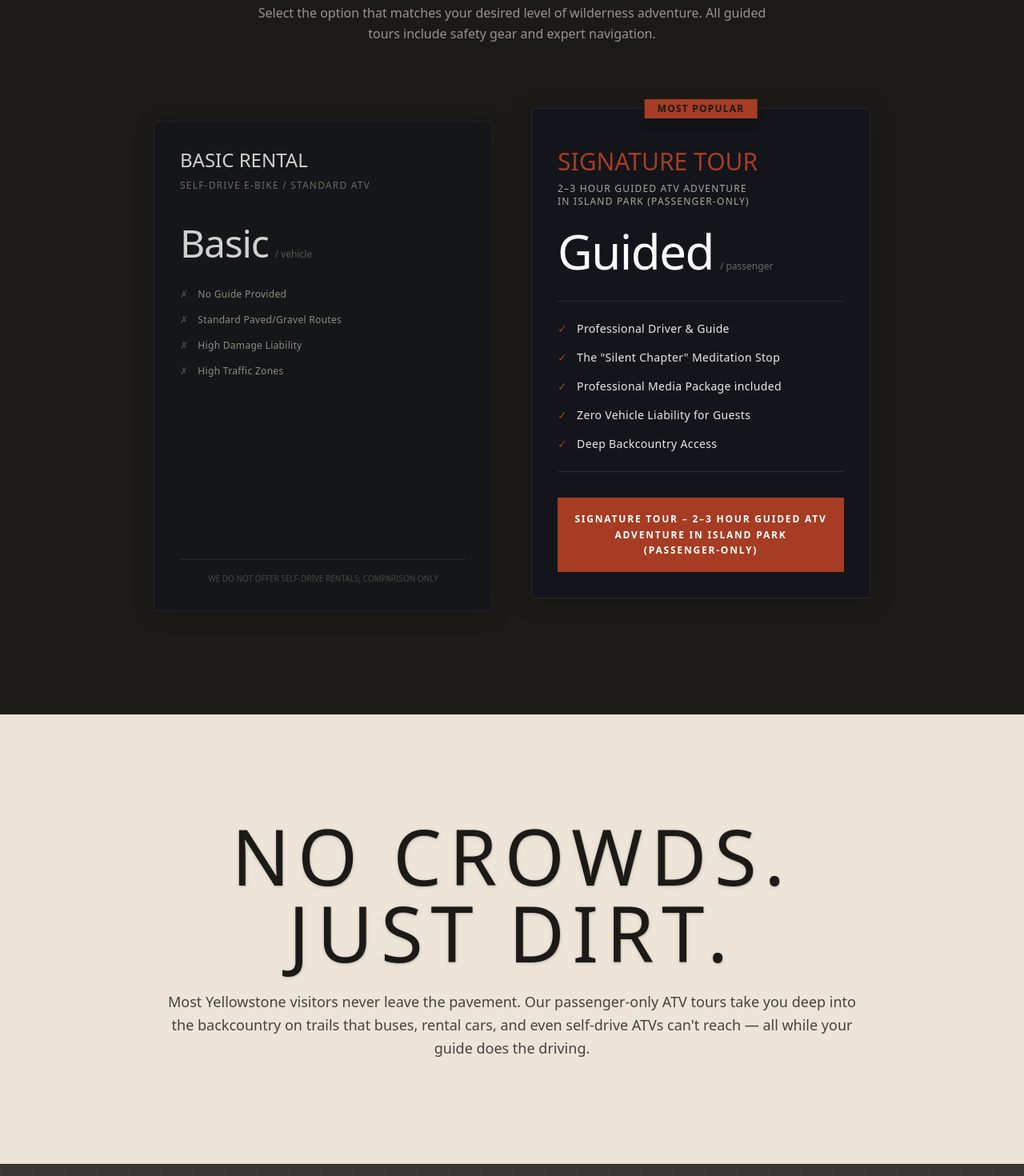
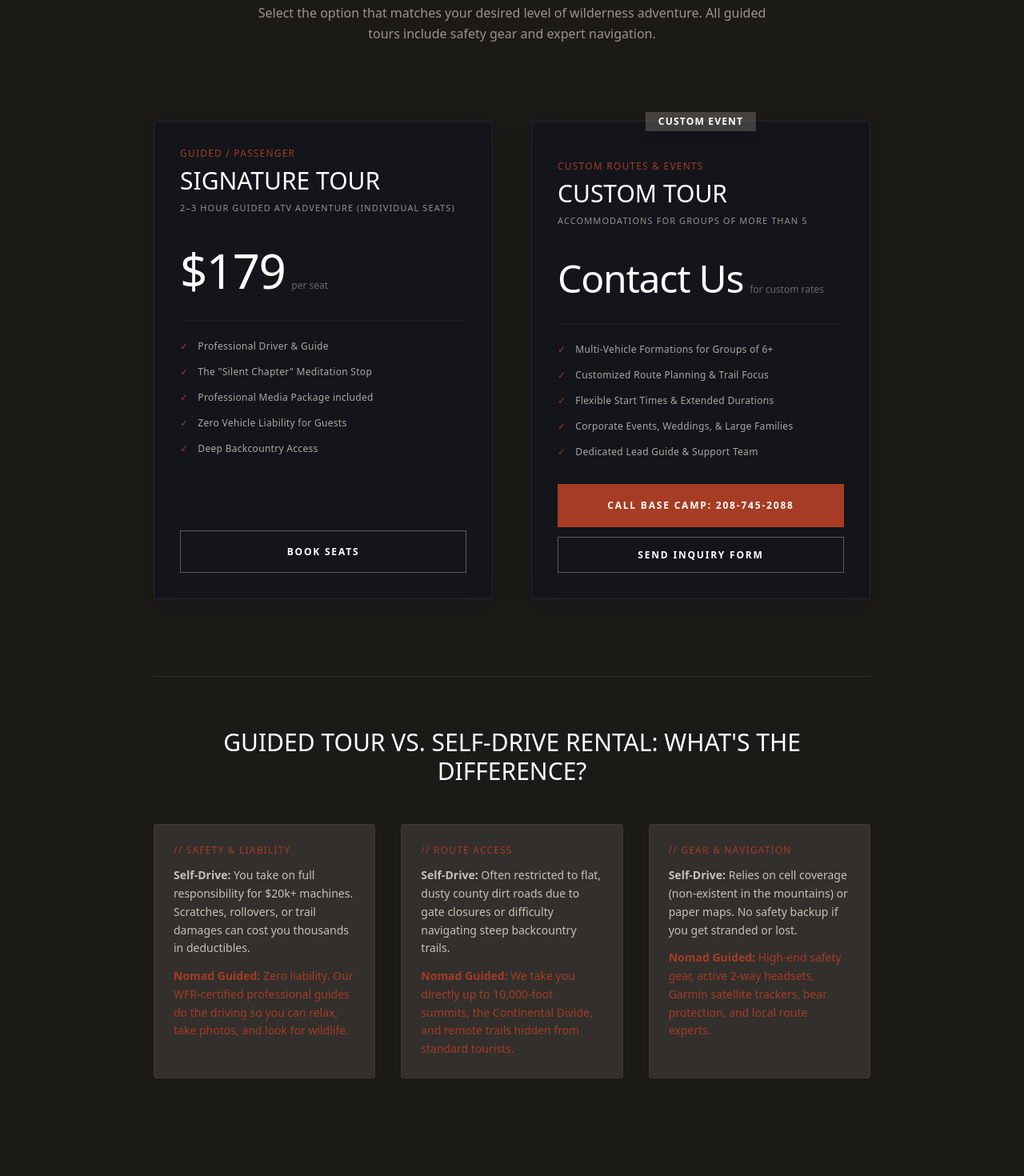
Before and after one commit to acewebb/GEO-Website-Nomad-Yellowstone, a Next.js app in the folder nextjs-starter/: page / in a window 1280 px wide. Shown: the part 3320-4790 px from the top of the page at 80% size. Built offline with nearby package versions, Linux system fonts and the light colour scheme; grey boxes are pictures that could not be loaded.

Commit message:
feat: remove private buyout option, add custom tour card for groups of 5+ with phone number, and update structured schemas

```diff
--- a/nextjs-starter/app/api/v1/book/route.ts
+++ b/nextjs-starter/app/api/v1/book/route.ts
@@ -4,7 +4,7 @@ import { stripe } from '@/lib/stripe';
 import { bookingSchema } from '@/lib/validateInput';
 
 const INDIVIDUAL_PRICE = 179;
-const PRIVATE_BUYOUT_PRICE = 699;
+const PRIVATE_BUYOUT_PRICE = 1997;
 
 export async function POST(request: Request) {
     try {
@@ -64,7 +64,7 @@ export async function POST(request: Request) {
                         price_data: {
                             currency: "usd",
                             product_data: {
-                                name: isPrivate ? `The Legend – Private Buyout ATV Tour near Yellowstone (Up to 5 Passengers)` : `Signature Tour – 2-3 Hour Guided ATV Adventure in Island Park (Passenger-Only)`,
+                                name: isPrivate ? `Private Tour Buyout (Up to 5 Passengers)` : `Signature Tour – Guided ATV Tour`,
                                 description: `Date: ${date} | Time: ${currentSlot.tourTime} | Guests: ${seats} | Passenger: ${name}`,
                             },
                             unit_amount: isPrivate ? PRIVATE_BUYOUT_PRICE * 100 : INDIVIDUAL_PRICE * 100,
--- a/nextjs-starter/app/page.tsx
+++ b/nextjs-starter/app/page.tsx
@@ -11,7 +11,7 @@ import AccordionFAQ from '@/components/AccordionFAQ';
 import ReviewsDossier from '@/components/ReviewsDossier';
 import JsonLd from '@/components/JsonLd';
 import { buildFAQPage } from '@/lib/schema/faqPage';
-import { signatureTourProduct, legendProduct } from '@/lib/schema/product';
+import { signatureTourProduct } from '@/lib/schema/product';
 
 export const metadata: Metadata = {
   title: 'Guided ATV Tours Near West Yellowstone | Nomad Yellowstone, Island Park ID',
@@ -114,7 +114,6 @@ export default function Home() {
       <JsonLd data={websiteSchema} />
       <JsonLd data={buildFAQPage(faqData)} />
       <JsonLd data={signatureTourProduct} />
-      <JsonLd data={legendProduct} />
       <JsonLd data={organizationSchema} />
 
       {/* Navigation Header */}
--- a/nextjs-starter/components/BookingForm.tsx
+++ b/nextjs-starter/components/BookingForm.tsx
@@ -143,7 +143,7 @@ function BookingFormInner() {
 
     // Pricing Constants
     const PRICE_PER_PASSENGER = 179;
-    const BUYOUT_PRICE = 699;
+    const BUYOUT_PRICE = 1997;
 
     const missions = [
         { id: '9am', label: 'Morning Tour', time: '9:00 AM' },
@@ -154,6 +154,7 @@ function BookingFormInner() {
 
     const currentSlotAvailability = availability ? availability[missionType]?.seatsAvailable : 5;
     const maxGuests = currentSlotAvailability !== undefined ? currentSlotAvailability : 5;
+    const isPrivateSlotUnavailable = false;
 
     // Constrain guest count if slot availability drops below selection
     useEffect(() => {
@@ -172,7 +173,7 @@ function BookingFormInner() {
                 <div>
                     <span className="font-mono text-accent text-xs tracking-widest mb-2 block">// STEP 01: CHOOSE ADVENTURE</span>
                     <h2 className="font-heading text-3xl md:text-4xl text-white uppercase leading-none mb-6">
-                        Signature Tour – Guided ATV Adventure
+                        {isBuyout ? "Private UTV Tour Buyout" : "Signature Tour – Guided ATV Adventure"}
                     </h2>
                 </div>
 
@@ -213,9 +214,12 @@ function BookingFormInner() {
                 <div className="space-y-6 bg-surface/30 p-6 rounded-sm border border-white/5">
                     <div className="flex items-center justify-between">
                         <label className="font-mono text-xs text-nomad-paper/50 uppercase tracking-widest">Group Size</label>
-                        <span className="font-heading text-2xl text-white">{`${guestCount} PASSENGER${guestCount > 1 ? 'S' : ''}`}</span>
+                        <span className="font-heading text-2xl text-white">
+                            {isBuyout ? 'PRIVATE TOUR' : `${guestCount} PASSENGER${guestCount > 1 ? 'S' : ''}`}
+                        </span>
                     </div>
 
+                    {!isBuyout ? (
                         <div className="flex items-center justify-center gap-5">
                             <button
                                 type="button"
@@ -237,6 +241,11 @@ function BookingFormInner() {
                                 +
                             </button>
                         </div>
+                    ) : (
+                        <div className="p-3 bg-accent/10 border border-accent/30 text-accent text-xs font-mono text-center">
+                            FULL VEHICLE EXCLUSIVE ACCESS UNLOCKED (UP TO 5 PASSENGERS)
+                        </div>
+                    )}
                 </div>
 
                 {/* Total Estimator */}
@@ -292,8 +301,8 @@ function BookingFormInner() {
                                             phone,
                                             tourId: missionType,
                                             date: format(selectedDate, 'yyyy-MM-dd'),
-                                            seats: guestCount,
-                                            bookingType: 'individual',
+                                            seats: isBuyout ? 5 : guestCount,
+                                            bookingType: isBuyout ? 'private' : 'individual',
                                             notes
                                         })
                                     });
@@ -349,10 +358,16 @@ function BookingFormInner() {
                                     <textarea name="notes" placeholder="DIETARY RESTRICTIONS, SPECIAL OCCASIONS, ETC." className="w-full bg-nomad-black border border-white/10 rounded-sm px-4 py-4 text-white focus:border-accent focus:ring-1 focus:ring-accent outline-none font-mono text-xs h-24 resize-none transition-all"></textarea>
                                 </div>
 
+                                {isPrivateSlotUnavailable && (
+                                    <div className="p-4 bg-red-900/20 border border-red-500/30 text-red-400 text-xs font-mono text-center mb-4">
+                                        Private buyout is unavailable for this time slot because seats have already been booked by another party. Please select a different time slot or date.
+                                    </div>
+                                )}
+
                                 <div className="pt-2">
-                                    <button type="submit" disabled={isSubmitted} className={`btn-primary w-full py-5 text-lg relative overflow-hidden group ${isSubmitted ? 'opacity-50 cursor-not-allowed' : ''}`}>
+                                    <button type="submit" disabled={isSubmitted || isPrivateSlotUnavailable} className={`btn-primary w-full py-5 text-lg relative overflow-hidden group ${isSubmitted || isPrivateSlotUnavailable ? 'opacity-50 cursor-not-allowed' : ''}`}>
                                         <span className="relative z-10">{isSubmitted ? 'Processing...' : 'Proceed to Checkout'}</span>
-                                        {!isSubmitted && <div className="absolute inset-0 bg-white/20 translate-y-full group-hover:translate-y-0 transition-transform duration-300"></div>}
+                                        {!(isSubmitted || isPrivateSlotUnavailable) && <div className="absolute inset-0 bg-white/20 translate-y-full group-hover:translate-y-0 transition-transform duration-300"></div>}
                                     </button>
                                     <p className="text-center text-xs font-mono text-nomad-paper/30 mt-4 uppercase tracking-widest">
                                         ✓ Free cancellation up to 24 hours before departure.<br />
--- a/nextjs-starter/components/PricingSection.tsx
+++ b/nextjs-starter/components/PricingSection.tsx
@@ -20,56 +20,100 @@ export default function PricingSection() {
                 </div>
 
                 {/* 2-Column Grid */}
-                <div className="grid grid-cols-1 md:grid-cols-2 gap-8 md:gap-12 max-w-4xl mx-auto items-center">
+                <div className="grid grid-cols-1 md:grid-cols-2 gap-8 md:gap-12 max-w-4xl mx-auto items-stretch">
 
-                    {/* Left Column: Basic Frame */}
-                    <div className="glass-panel p-8 border border-white/5 bg-surface/20 rounded-sm flex flex-col h-full opacity-80 hover:opacity-100 transition-opacity">
+                    {/* Column 1: Signature Tour */}
+                    <div className="glass-panel p-8 border border-white/10 bg-surface/20 rounded-sm flex flex-col h-full hover:border-white/30 transition-colors">
                         <div className="mb-6">
-                            <h3 className="font-heading text-2xl uppercase text-white mb-2">Basic Rental</h3>
-                            <p className="font-mono text-xs text-nomad-paper/50 uppercase tracking-widest h-8">Self-Drive E-Bike / Standard ATV</p>
-                        </div>
-                        <div className="mb-8">
-                            <span className="font-heading text-5xl text-white tracking-tight">Basic</span>
-                            <span className="font-mono text-xs text-nomad-paper/40 ml-2">/ vehicle</span>
-                        </div>
-                        <ul className="space-y-4 font-mono text-xs text-nomad-paper/70 tracking-wide flex-grow mb-8">
-                            <li className="flex gap-3"><span className="text-white/30">✗</span> No Guide Provided</li>
-                            <li className="flex gap-3"><span className="text-white/30">✗</span> Standard Paved/Gravel Routes</li>
-                            <li className="flex gap-3"><span className="text-white/30">✗</span> High Damage Liability</li>
-                            <li className="flex gap-3"><span className="text-white/30">✗</span> High Traffic Zones</li>
-                        </ul>
-                        <div className="text-center font-mono text-[10px] text-nomad-paper/30 uppercase pt-4 border-t border-white/10">
-                            We do not offer self-drive rentals; comparison only
-                        </div>
-                    </div>
-
-                    {/* Right Column: The Signature Core (Most Popular) */}
-                    <div className="glass-panel p-8 border border-accent relative bg-gradient-to-b from-surface/80 to-nomad-black rounded-sm flex flex-col h-full transform md:-translate-y-4 shadow-2xl">
-                        {/* Most Popular Badge */}
-                        <div className="absolute top-0 left-1/2 -translate-x-1/2 -translate-y-1/2 bg-accent text-nomad-black font-bold font-mono text-xs px-4 py-1 uppercase tracking-widest shadow-lg">
-                            Most Popular
-                        </div>
-
-                        <div className="mb-6 pt-4">
-                            <h3 className="font-heading text-3xl uppercase text-accent mb-2">Signature Tour</h3>
-                            <p className="font-mono text-xs text-nomad-paper/70 uppercase tracking-widest h-8">2–3 Hour Guided ATV Adventure<br />in Island Park (Passenger‑Only)</p>
+                            <span className="font-mono text-xs text-accent uppercase tracking-widest block mb-2">Guided / Passenger</span>
+                            <h3 className="font-heading text-3xl uppercase text-white mb-2">Signature Tour</h3>
+                            <p className="font-mono text-[11px] text-nomad-paper/60 uppercase tracking-widest h-8">2–3 Hour Guided ATV Adventure (Individual Seats)</p>
                         </div>
                         <div className="mb-8 flex items-baseline gap-2">
-                            <span className="font-heading text-6xl text-white tracking-tight">Guided</span>
-                            <span className="font-mono text-xs text-nomad-paper/40">/ passenger</span>
+                            <span className="font-heading text-6xl text-white tracking-tight">$179</span>
+                            <span className="font-mono text-xs text-nomad-paper/40">per seat</span>
                         </div>
-                        <ul className="space-y-4 font-mono text-sm text-white/90 tracking-wide flex-grow mb-8 border-y border-white/10 py-6">
+                        <ul className="space-y-4 font-mono text-xs text-nomad-paper/70 tracking-wide flex-grow mb-8 border-t border-white/5 pt-6">
                             <li className="flex gap-3"><span className="text-accent">✓</span> Professional Driver & Guide</li>
                             <li className="flex gap-3"><span className="text-accent">✓</span> The "Silent Chapter" Meditation Stop</li>
                             <li className="flex gap-3"><span className="text-accent">✓</span> Professional Media Package included</li>
                             <li className="flex gap-3"><span className="text-accent">✓</span> Zero Vehicle Liability for Guests</li>
                             <li className="flex gap-3"><span className="text-accent">✓</span> Deep Backcountry Access</li>
                         </ul>
-                        <Link href="/booking" className="btn-primary w-full py-4 px-2 text-center text-xs leading-relaxed flex items-center justify-center">
-                            Signature Tour – 2–3 Hour Guided ATV Adventure in Island Park (Passenger‑Only)
+                        <Link href="/booking" className="btn-outline w-full py-4 px-2 text-center text-xs leading-relaxed flex items-center justify-center">
+                            Book Seats
                         </Link>
                     </div>
 
+                    {/* Column 2: Custom / Large Groups */}
+                    <div className="glass-panel p-8 border border-white/10 relative bg-gradient-to-b from-surface/20 to-nomad-black rounded-sm flex flex-col h-full hover:border-white/30 transition-colors">
+                        {/* Custom Badge */}
+                        <div className="absolute top-0 left-1/2 -translate-x-1/2 -translate-y-1/2 bg-nomad-paper/20 text-white font-bold font-mono text-xs px-4 py-1 uppercase tracking-widest shadow-lg">
+                            Custom Event
+                        </div>
+
+                        <div className="mb-6 pt-4">
+                            <span className="font-mono text-xs text-accent uppercase tracking-widest block mb-2">Custom Routes & Events</span>
+                            <h3 className="font-heading text-3xl uppercase text-white mb-2">Custom Tour</h3>
+                            <p className="font-mono text-[11px] text-nomad-paper/60 uppercase tracking-widest h-8">Accommodations for Groups of More Than 5</p>
+                        </div>
+                        <div className="mb-8 flex items-baseline gap-2">
+                            <span className="font-heading text-5xl text-white tracking-tight">Contact Us</span>
+                            <span className="font-mono text-xs text-nomad-paper/40">for custom rates</span>
+                        </div>
+                        <ul className="space-y-4 font-mono text-xs text-nomad-paper/70 tracking-wide flex-grow mb-8 border-t border-white/5 pt-6">
+                            <li className="flex gap-3"><span className="text-accent">✓</span> Multi-Vehicle Formations for Groups of 6+</li>
+                            <li className="flex gap-3"><span className="text-accent">✓</span> Customized Route Planning & Trail Focus</li>
+                            <li className="flex gap-3"><span className="text-accent">✓</span> Flexible Start Times & Extended Durations</li>
+                            <li className="flex gap-3"><span className="text-accent">✓</span> Corporate Events, Weddings, & Large Families</li>
+                            <li className="flex gap-3"><span className="text-accent">✓</span> Dedicated Lead Guide & Support Team</li>
+                        </ul>
+                        <div className="flex flex-col gap-3">
+                            <a href="tel:+12087452088" className="btn-primary w-full py-4 text-center text-xs leading-relaxed flex items-center justify-center font-bold">
+                                Call Base Camp: 208-745-2088
+                            </a>
+                            <Link href="/contact" className="btn-outline w-full py-3 text-center text-xs leading-relaxed flex items-center justify-center">
+                                Send Inquiry Form
+                            </Link>
+                        </div>
+                    </div>
+
+                </div>
+
+                {/* Guided vs. Self-Drive Comparison Block */}
+                <div className="mt-24 max-w-4xl mx-auto border-t border-white/10 pt-16">
+                    <h3 className="font-heading text-3xl uppercase text-white text-center mb-12">
+                        Guided Tour vs. Self-Drive Rental: What's the Difference?
+                    </h3>
+                    <div className="grid grid-cols-1 md:grid-cols-3 gap-8">
+                        <div className="bg-surface/10 p-6 border border-white/5 rounded-sm">
+                            <h4 className="font-mono text-xs text-accent uppercase tracking-widest mb-3">// Safety & Liability</h4>
+                            <p className="text-nomad-paper/80 text-sm font-medium leading-relaxed">
+                                <strong>Self-Drive:</strong> You take on full responsibility for $20k+ machines. Scratches, rollovers, or trail damages can cost you thousands in deductibles.
+                            </p>
+                            <p className="text-accent text-sm font-medium leading-relaxed mt-3">
+                                <strong>Nomad Guided:</strong> Zero liability. Our WFR-certified professional guides do the driving so you can relax, take photos, and look for wildlife.
+                            </p>
+                        </div>
+                        <div className="bg-surface/10 p-6 border border-white/5 rounded-sm">
+                            <h4 className="font-mono text-xs text-accent uppercase tracking-widest mb-3">// Route Access</h4>
+                            <p className="text-nomad-paper/80 text-sm font-medium leading-relaxed">
+                                <strong>Self-Drive:</strong> Often restricted to flat, dusty county dirt roads due to gate closures or difficulty navigating steep backcountry trails.
+                            </p>
+                            <p className="text-accent text-sm font-medium leading-relaxed mt-3">
+                                <strong>Nomad Guided:</strong> We take you directly up to 10,000-foot summits, the Continental Divide, and remote trails hidden from standard tourists.
+                            </p>
+                        </div>
+                        <div className="bg-surface/10 p-6 border border-white/5 rounded-sm">
+                            <h4 className="font-mono text-xs text-accent uppercase tracking-widest mb-3">// Gear & Navigation</h4>
+                            <p className="text-nomad-paper/80 text-sm font-medium leading-relaxed">
+                                <strong>Self-Drive:</strong> Relies on cell coverage (non-existent in the mountains) or paper maps. No safety backup if you get stranded or lost.
+                            </p>
+                            <p className="text-accent text-sm font-medium leading-relaxed mt-3">
+                                <strong>Nomad Guided:</strong> High-end safety gear, active 2-way headsets, Garmin satellite trackers, bear protection, and local route experts.
+                            </p>
+                        </div>
+                    </div>
                 </div>
 
             </div>
```
Also changed, not shown: nextjs-starter/lib/schema/localBusiness.ts (+28 -2 lines), nextjs-starter/lib/schema/product.ts (+55 -4 lines), 1 other file (tests, documents, lock files or other folders). Lines whose indentation alone changed are shown as unchanged.
